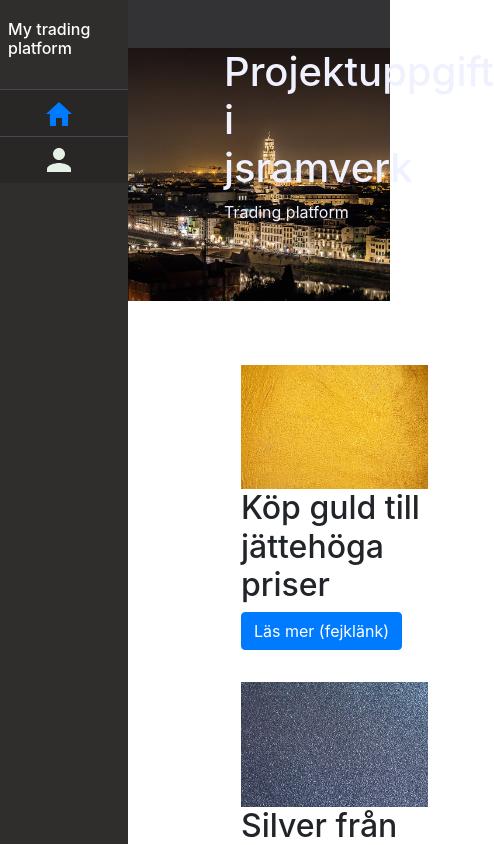
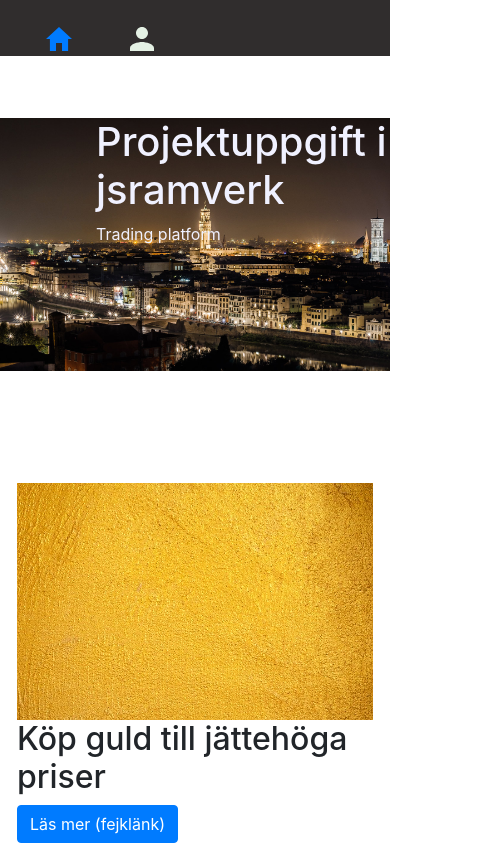
Before and after one commit to ChristianFanell/project-react, a React (Create React App) app: page / in a window 390 px wide. Shown: the top 845 px of the page, 494 px wide, since content can reach past the window. Built offline with nearby package versions, Linux system fonts and the light colour scheme.

Commit message:
adjusting media querys

```diff
--- a/src/components/Home.js
+++ b/src/components/Home.js
@@ -63,7 +63,7 @@ export default class Home extends React.Component {
                             {
                                 articles.map((item, key) => {
                                     return (
-                                        <div key={key} className="col-md-3 col-sm-12 products">
+                                        <div key={key} className="col-xl-3 col-md-10 col-sm-12 products">
                                             <img className="com-img" src={item.img} />
                                             <h2>{item.description}</h2>
                                             <Button>Läs mer (fejklänk)</Button>
--- a/src/components/LoggedIn.js
+++ b/src/components/LoggedIn.js
@@ -12,7 +12,7 @@ export default class LoggedIn extends Component {
         }
     }
 
-    UNSAFE_componentWillMount = () => {
+    componentDidMount = () => {
         setTimeout(() => {
             this.setState({
                 redirect: true
--- a/src/components/LoggedOut.js
+++ b/src/components/LoggedOut.js
@@ -12,7 +12,7 @@ export default class LoggedOut extends Component {
         }
     }
 
-    UNSAFE_componentWillMount = () => {
+    componentDidMount = () => {
         setTimeout(() => {
             this.setState({
                 redirect: true
--- a/src/components/Mystuff.js
+++ b/src/components/Mystuff.js
@@ -1,10 +1,10 @@
 import React, { Component } from "react"
-import { Redirect, Link } from 'react-router-dom';
+import { Redirect } from 'react-router-dom';
 import Table from 'react-bootstrap/Table';
 import SideBar from './SideBar.js';
 // import PropTypes from 'prop-types';
 import Utils from '../utils/utils.js';
-import Button from 'react-bootstrap/Button';
+// import Button from 'react-bootstrap/Button';
 
 export default class Mystuff extends Component {
     constructor(props) {
@@ -96,9 +96,7 @@ export default class Mystuff extends Component {
 
         if (diff < 0) optimistic = 'error';
 
-        console.log(JSON.parse(sessionStorage.getItem('meSession')))
         return (
-
             this.state.loggedIn ?
                 <div>
                     <SideBar />
--- a/src/components/Settings.js
+++ b/src/components/Settings.js
@@ -18,7 +18,7 @@ export default class Settings extends Component {
 
     }
 
-    UNSAFE_componentWillMount = () => {
+    componentDidMount = () => {
         if (sessionStorage.getItem('meSession') !== null) {
             this.setState({
                 loggedIn: true
--- a/src/index.css
+++ b/src/index.css
@@ -243,3 +243,67 @@ nav a {
 .sell {
   width: 20%;
 }
+
+
+/* ********************RESPONSIVE CSS********************* */
+
+/* mainframe */
+
+
+/* menu */
+
+/* TODO: fixed bottom menu */
+
+
+@media screen and (max-width: 767px) {
+  .main-article {
+    margin-left: 1em;
+  }
+}
+
+@media screen and (max-width: 600px) {
+  .main-article {
+    /* background-color: green; */
+    margin-left: 1em;
+    margin-top: 5em;
+  }
+  .intro {
+    margin-top: 14vh;
+  }
+  .side-bar-nav {
+    position: fixed;
+    bottom: 0;
+    left: 0;
+    /* top: 80vh; */
+    overflow: hidden;
+    width: 100%;
+    /* margin-top: 5em; */
+    height: fit-content;
+    margin-bottom: 3em;
+
+  }
+  .centered-label {
+    display: inline;
+    align-items: center;
+    /* margin-bottom: 0.5em; */
+    background-color: rgb(48, 45, 45);
+    padding: 0.3em;
+    box-shadow: 0 0 0 0;
+  }
+  .side-bar-nav nav {
+    /* height: 5em; */
+    width: 100%;
+    text-align: left;
+    margin-top: 0;
+  }
+  .logotyp {
+    display: none;
+  }
+  .header {
+    height: 0;
+  }
+  .intro {
+    margin-left: 0;
+  }
+
+}
```
Also changed, not shown: 1 other file (tests, documents, lock files or other folders).
